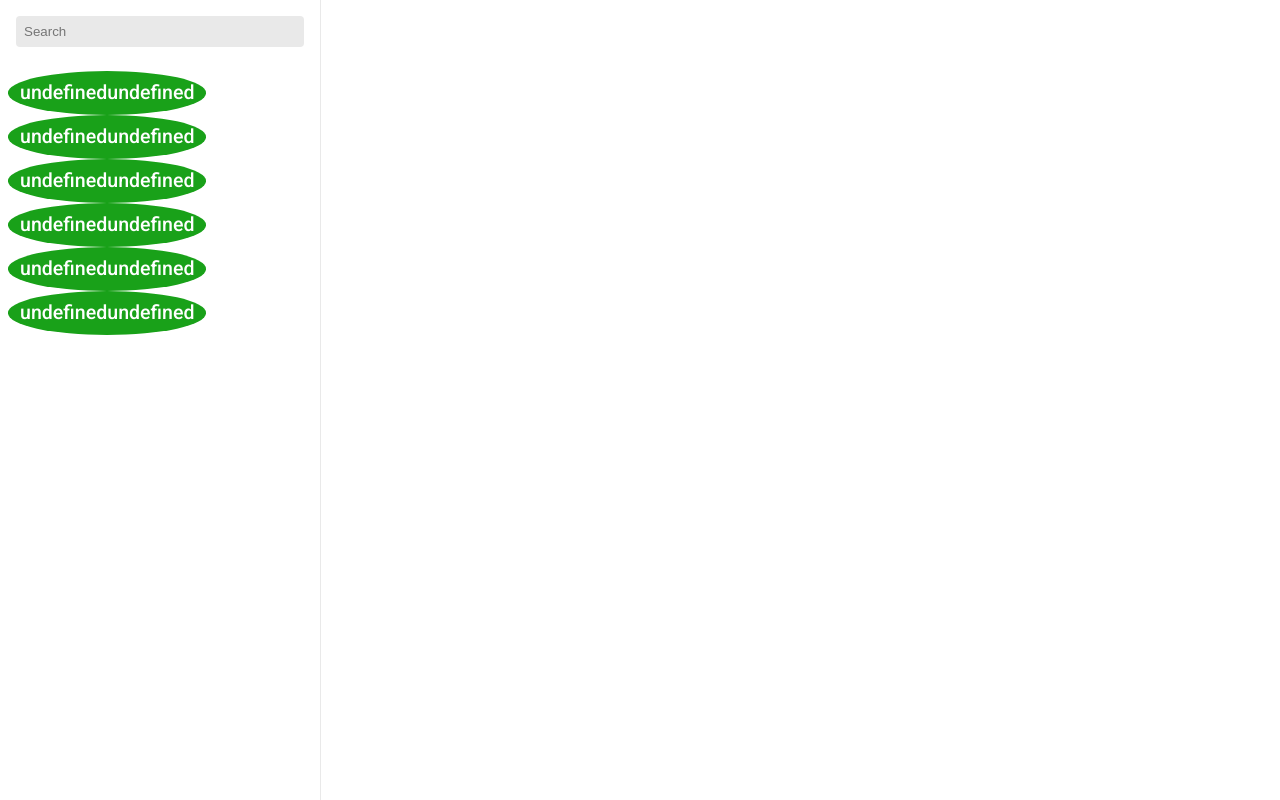
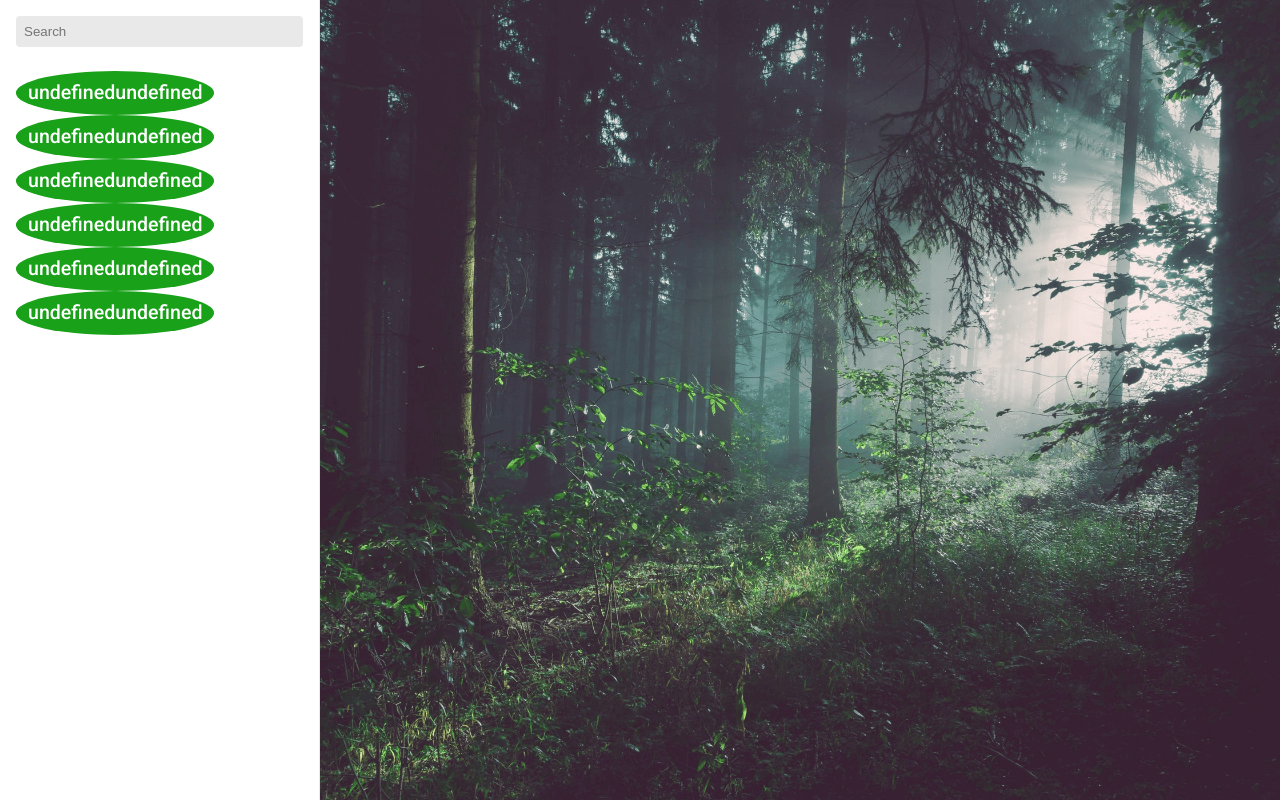
Before and after one commit to AndersonSMed/AngularJS-FakeTelegram, a website: page index.html in a window 1280 px wide. Drawn offline with nearby package versions, Linux system fonts and the light colour scheme; some packages are replaced by stand-ins of ours; no server answers.

Commit message:
Added background image to right area

```diff
--- a/js/views/homeView.html
+++ b/js/views/homeView.html
@@ -10,6 +10,7 @@
     </div>
   </div>
   <div class="fakegram__right-area">
+    <img class="chat-background" src="img/forest.png" alt="Forest" />
     <div class="active-chat"></div>
   </div>
 </div>
--- a/styles/main.css
+++ b/styles/main.css
@@ -3,12 +3,25 @@
   font-size: 14px;
   width: 100vw;
   height: 100vh;
+  display: grid;
+  grid-template-columns: max(300px, 25%) auto;
+  overflow-x: hidden;
 }
 
 .fakegram__left-area {
+  border-right: 1px solid #e9e9e9;
+}
+
+.fakegram__right-area {
+  position: relative;
+}
+
+.chat-background {
   height: 100%;
-  width: max(300px, 25%);
-  border-right: 1px solid #e9e9e9;
+  object-fit: cover;
+  position: absolute;
+  width: 100%;
+  z-index: -1;
 }
 
 .search-area {
@@ -21,7 +34,7 @@
 }
 
 .contact {
-  padding: 8px;
+  padding: 8px 16px;
 }
 
 .contact:hover,
```
Also changed, not shown: img/forest.png (added).
